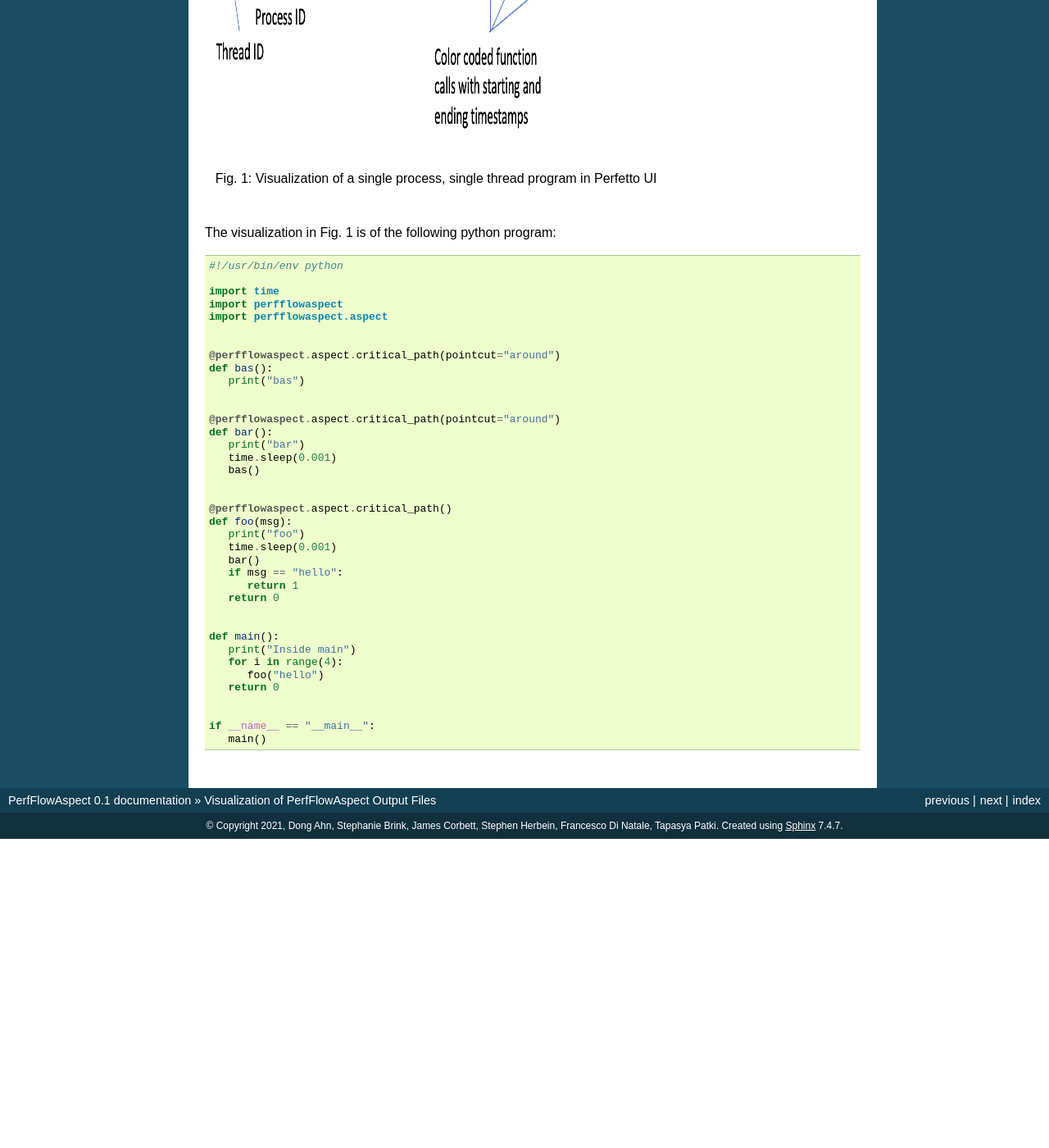
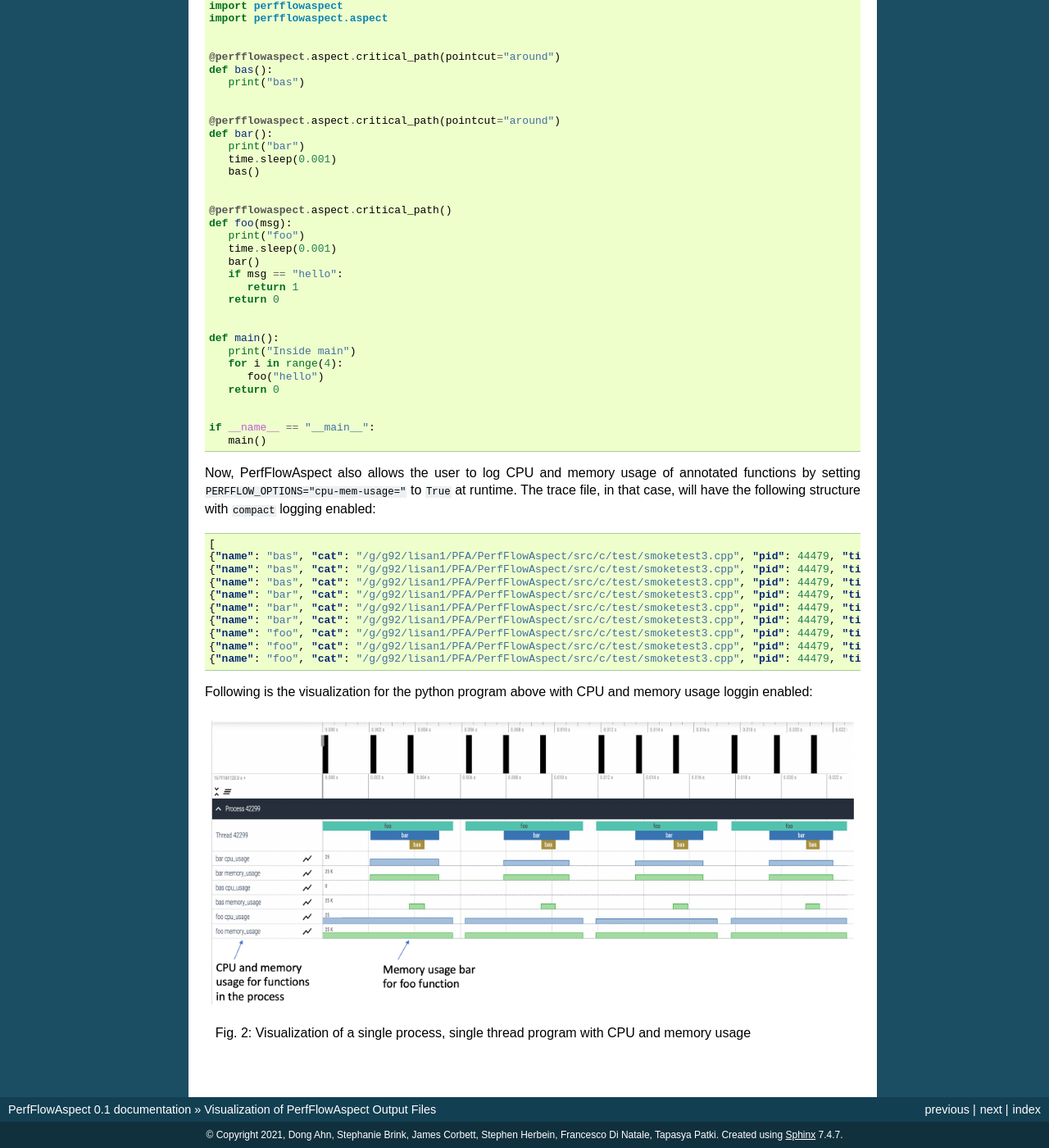
Before and after one commit to flux-framework/PerfFlowAspect, a Sphinx documentation site: the page built from docs/Visualization.rst, in a window 1280 px wide and 1400 px high, scrolled down 1082 px. Shown: the whole window at 82% size. Built offline with Sphinx 7.4.7, drawn with Linux system fonts in a browser that asks for light colours; before the commit the page ends 2105 px from its top, so only the background shows below that; some of the changed text lies outside the part shown.

Commit message:
add vis2 and cpu-mem-usage trace file

```diff
--- a/docs/Visualization.rst
+++ b/docs/Visualization.rst
@@ -10,8 +10,10 @@
 ##############################################
 
 There are two types of logging allowed in PerfFlowAspect trace files which are
-``verbose`` and ``compact``. ``Verbose`` logging uses B (begin) and E (end)
-events in the trace file as shown below:
+``verbose`` and ``compact``. Either can be anabled by setting
+``PERFFLOW_OPTIONS="log-event="`` to ``compact`` or ``verbose`` respectively.
+``Verbose`` logging uses B (begin) and E (end) events in the trace file as shown
+below:
 
 .. code:: JSON
 
@@ -38,7 +40,6 @@ The visualization of both types of logging in trace files will be the same in
 Perfetto UI. An example visualization is shown below:
 
 .. figure:: images/vis1.png
-   :scale: 80%
    :align: center
 
    Fig. 1: Visualization of a single process, single thread program in Perfetto UI
@@ -85,3 +86,29 @@ The visualization in Fig. 1 is of the following python program:
 
    if __name__ == "__main__":
       main()
+
+Now, PerfFlowAspect also allows the user to log CPU and memory usage of
+annotated functions by setting ``PERFFLOW_OPTIONS="cpu-mem-usage="`` to ``True``
+at runtime. The trace file, in that case, will have the following structure with
+``compact`` logging enabled:
+
+.. code:: JSON
+
+   [
+   {"name": "bas", "cat": "/g/g92/lisan1/PFA/PerfFlowAspect/src/c/test/smoketest3.cpp", "pid": 44479, "tid": 44479, "ts": 1679184351167907.0, "ph": "C", "args": {"cpu_usage": 0.0, "memory_usage": 10944}},
+   {"name": "bas", "cat": "/g/g92/lisan1/PFA/PerfFlowAspect/src/c/test/smoketest3.cpp", "pid": 44479, "tid": 44479, "ts": 1679184351168628.0, "ph": "C", "args": {"cpu_usage": 0.0, "memory_usage": 0}},
+   {"name": "bas", "cat": "/g/g92/lisan1/PFA/PerfFlowAspect/src/c/test/smoketest3.cpp", "pid": 44479, "tid": 44479, "ts": 1679184351167907.0, "ph": "X", "dur": 721.0},
+   {"name": "bar", "cat": "/g/g92/lisan1/PFA/PerfFlowAspect/src/c/test/smoketest3.cpp", "pid": 44479, "tid": 44479, "ts": 1679184351167127.0, "ph": "C", "args": {"cpu_usage": 11.980575694383594, "memory_usage": 10944}},
+   {"name": "bar", "cat": "/g/g92/lisan1/PFA/PerfFlowAspect/src/c/test/smoketest3.cpp", "pid": 44479, "tid": 44479, "ts": 1679184351170287.0, "ph": "C", "args": {"cpu_usage": 0.0, "memory_usage": 0}},
+   {"name": "bar", "cat": "/g/g92/lisan1/PFA/PerfFlowAspect/src/c/test/smoketest3.cpp", "pid": 44479, "tid": 44479, "ts": 1679184351167127.0, "ph": "X", "dur": 3160.0},
+   {"name": "foo", "cat": "/g/g92/lisan1/PFA/PerfFlowAspect/src/c/test/smoketest3.cpp", "pid": 44479, "tid": 44479, "ts": 1679184351165193.0, "ph": "C", "args": {"cpu_usage": 98.625834450525915, "memory_usage": 14976}},
+   {"name": "foo", "cat": "/g/g92/lisan1/PFA/PerfFlowAspect/src/c/test/smoketest3.cpp", "pid": 44479, "tid": 44479, "ts": 1679184351505085.0, "ph": "C", "args": {"cpu_usage": 0.0, "memory_usage": 0}},
+   {"name": "foo", "cat": "/g/g92/lisan1/PFA/PerfFlowAspect/src/c/test/smoketest3.cpp", "pid": 44479, "tid": 44479, "ts": 1679184351165193.0, "ph": "X", "dur": 339892.0},
+
+Following is the visualization for the python program above with CPU and memory
+usage loggin enabled:
+
+.. figure:: images/vis2.png
+   :align: center
+
+   Fig. 2: Visualization of a single process, single thread program with CPU and memory usage
```
Also changed, not shown: other parts of docs/Visualization.rst (+1 -1 lines), docs/images/vis2.png (added).
